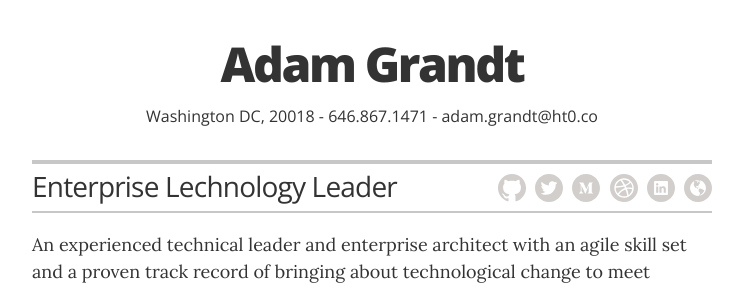
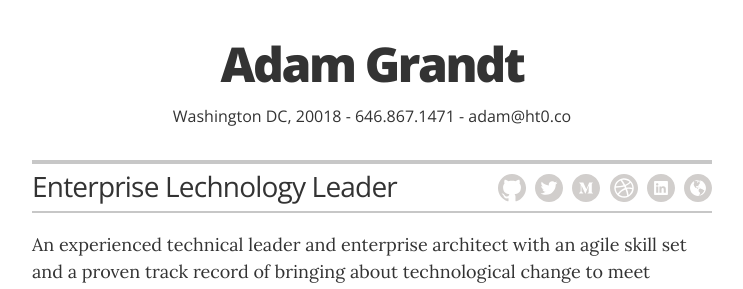
Before and after one commit to inuwashi/inuwashi.github.io, a Jekyll site: the page built from index.html, in a window 1280 px wide and 900 px high. Shown: the top 289 px of the window, without its empty margins (268-1011 px from the left). Built offline with Jekyll 4.4.1, drawn with Linux system fonts in a browser that asks for light colours.

Commit message:
corrected email

```diff
--- a/_config.yml
+++ b/_config.yml
@@ -20,7 +20,7 @@ resume_contact_email:           "adam@ht0.co"
 resume_contact_telephone:       "646.867.1471"
 resume_contact_address:         "Washington DC, 20018"
 
-resume_header_contact_info:     "Washington DC, 20018 - 646.867.1471 - adam.grandt@ht0.co"
+resume_header_contact_info:     "Washington DC, 20018 - 646.867.1471 - adam@ht0.co"
 display_header_contact_info:    "true"
 
 resume_header_intro: "<p>An experienced technical leader and enterprise architect with an agile skill set and a proven track record of bringing about technological change to meet organizational objectives.</p>"
```
